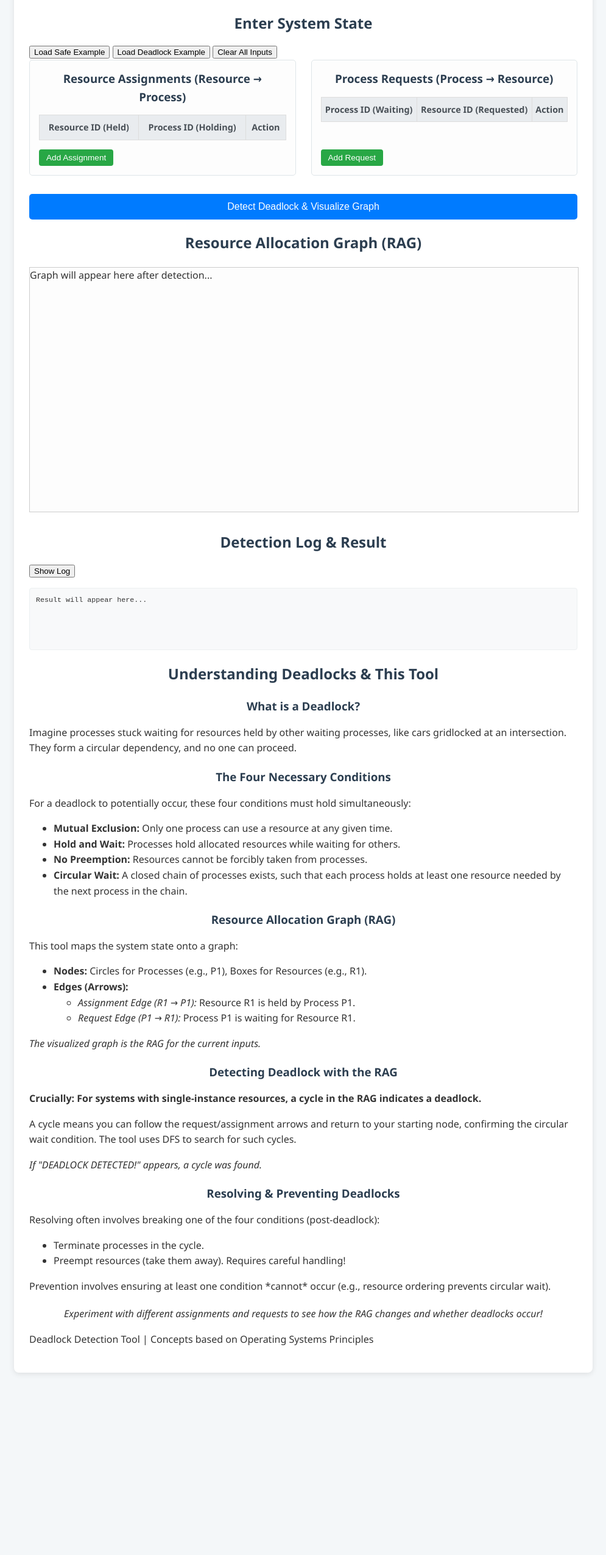
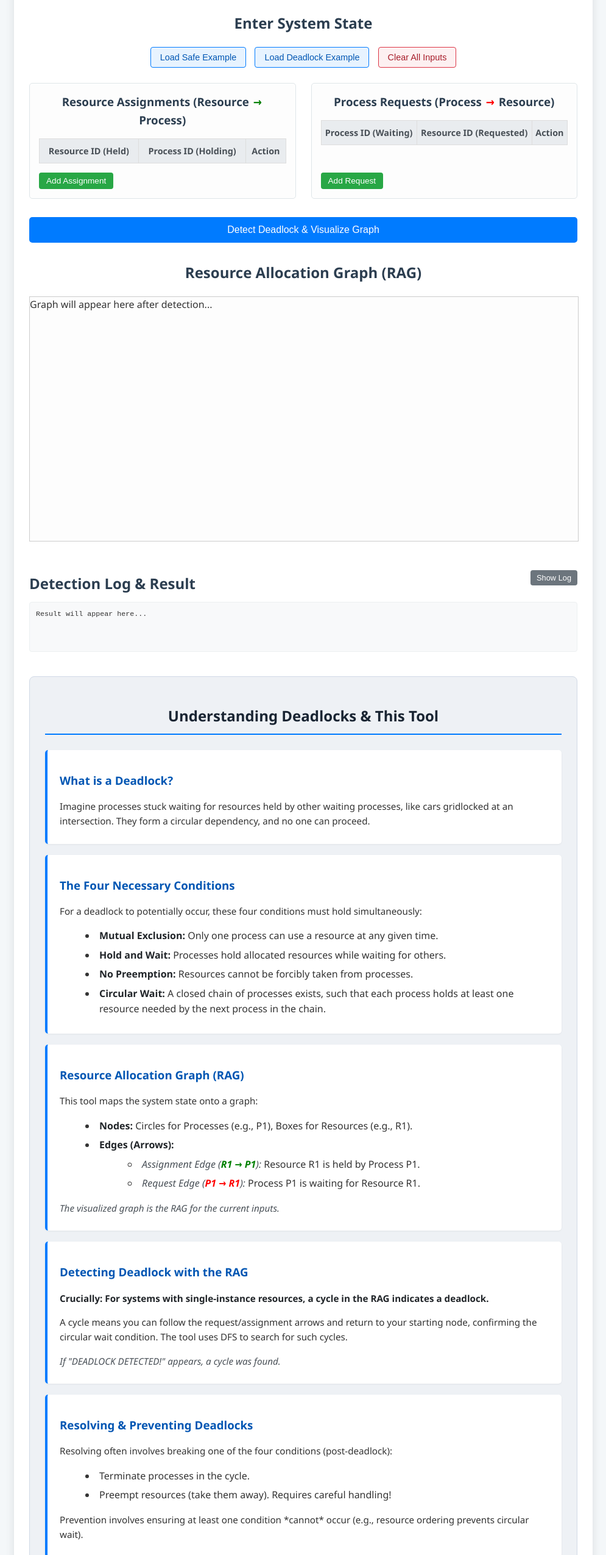
Before and after one commit to touch24/OS-Project, a plain HTML site: page index.html in a window 1280 px wide. Shown: the part 157-2707 px from the top of the page at 61% size, without its empty margins (142-1137 px from the left). Before the commit the page ends 2456 px from the top, so only its background shows below. Drawn offline with nearby package versions, Linux system fonts and the light colour scheme.

Commit message:
Update style.css
Final Touches

```diff
--- a/style.css
+++ b/style.css
@@ -12,7 +12,7 @@ body {
     background-color: #ffffff;
     padding: 25px;
     border-radius: 8px;
-    box-shadow: 0 2px 10px rgba(0, 0, 0, 0.1);
+    box-shadow: 0 2px 15px rgba(0, 0, 0, 0.1);
 }
 
 h1, h2, h3 {
@@ -23,11 +23,51 @@ h1, h2, h3 {
 
 h1 {
     margin-bottom: 25px;
+    color: #0056b3;
 }
 
-.input-section, .action-section, .output-section {
+.input-section h3 .arrow.assign-arrow {
+    color: green; font-weight: bold; display: inline-block; margin: 0 2px;
+}
+.input-section h3 .arrow.request-arrow {
+    color: red; font-weight: bold; display: inline-block; margin: 0 2px;
+}
+
+.input-section, .action-section, .output-section, .graph-section, .educational-section, #resolution-section {
     margin-top: 30px;
 }
+
+.example-loader {
+    text-align: center;
+    margin-bottom: 20px;
+}
+
+/* Restored Button Style for Examples */
+.example-btn {
+    padding: 8px 15px;
+    font-size: 0.9em;
+    cursor: pointer;
+    border: 1px solid #007bff;
+    background-color: #e7f3ff;
+    color: #0056b3;
+    border-radius: 4px;
+    margin: 5px 5px;
+    transition: background-color 0.2s ease;
+}
+.example-btn:hover {
+    background-color: #cce5ff;
+}
+/* Keep Specific style for Clear button */
+.example-btn.clear-btn {
+    border-color: #dc3545;
+    background-color: #fdf0f1;
+    color: #a71d2a;
+}
+.example-btn.clear-btn:hover {
+    background-color: #f8d7da;
+    border-color: #f5c6cb;
+}
+
 
 .input-tables-container {
     display: grid;
@@ -74,6 +114,7 @@ td input[type="text"] {
     border-radius: 4px;
     text-align: center;
     box-sizing: border-box;
+    transition: border-color 0.2s ease, box-shadow 0.2s ease;
 }
 
 td input[type="text"]:focus {
@@ -89,6 +130,7 @@ td input[type="text"]:focus {
     border: none;
     border-radius: 4px;
     margin-top: auto;
+    transition: background-color 0.2s ease;
 }
 
 .add-row-btn {
@@ -120,14 +162,41 @@ td input[type="text"]:focus {
     cursor: pointer;
     transition: background-color 0.2s ease;
 }
-
 #detect-btn:hover {
     background-color: #0056b3;
 }
+#detect-btn:active {
+     background-color: #004085;
+}
 
+.output-header {
+    display: flex;
+    justify-content: space-between;
+    align-items: center;
+    margin-bottom: 10px;
+}
+.output-header h2 {
+    margin-bottom: 0;
+    text-align: left;
+}
 
-#log, #output {
-    margin-top: 15px;
+.utility-btn {
+    padding: 5px 10px;
+    font-size: 0.8em;
+    cursor: pointer;
+    background-color: #6c757d;
+    color: white;
+    border: none;
+    border-radius: 4px;
+    transition: background-color 0.2s ease;
+}
+.utility-btn:hover {
+    background-color: #5a6268;
+}
+
+#log {
+    display: none;
+    margin-top: 0;
     padding: 10px;
     border: 1px solid #ecf0f1;
     background-color: #f8f9fa;
@@ -136,6 +205,131 @@ td input[type="text"]:focus {
     font-family: monospace;
     font-size: 0.9em;
     white-space: pre-wrap;
+    word-wrap: break-word;
     overflow-y: auto;
     max-height: 300px;
+    margin-bottom: 15px;
 }
+
+#output {
+    margin-top: 0;
+    padding: 10px;
+    border: 1px solid #ecf0f1;
+    background-color: #f8f9fa;
+    border-radius: 4px;
+    min-height: 60px;
+    font-family: monospace;
+    font-size: 0.9em;
+    white-space: pre-wrap;
+    word-wrap: break-word;
+}
+
+#graph-container {
+    width: 100%;
+    height: 400px;
+    border: 1px solid #ccc;
+    margin-top: 20px;
+    background-color: #fdfdfd;
+}
+
+#output.deadlock {
+    color: #dc3545;
+    font-weight: bold;
+    background-color: #f8d7da;
+    border-color: #f5c6cb;
+}
+#output.no-deadlock {
+    color: #155724;
+    font-weight: bold;
+    background-color: #d4edda;
+    border-color: #c3e6cb;
+}
+
+#resolution-section {
+    display: none;
+    margin-top: 25px;
+    padding: 20px;
+    background-color: #fff8e1;
+    border: 1px solid #ffecb3;
+    border-left: 5px solid #ffc107;
+    border-radius: 5px;
+}
+#resolution-section h2 {
+    text-align: center;
+    color: #bf8f00;
+    margin-bottom: 15px;
+    border-bottom: none;
+}
+#resolution-details {
+    font-family: monospace;
+    font-size: 0.9em;
+    white-space: pre-wrap;
+    word-wrap: break-word;
+    line-height: 1.6;
+    color: #5c4b00;
+}
+
+.educational-section {
+    margin-top: 40px;
+    padding: 25px;
+    background-color: #eef1f5;
+    border-radius: 8px;
+    border: 1px solid #d1d9e6;
+}
+.educational-section h2 {
+    text-align: center;
+    color: #1a2533;
+    margin-bottom: 25px;
+    border-bottom: 2px solid #007bff;
+    padding-bottom: 10px;
+}
+.educational-section h3 {
+    color: #0056b3;
+    margin-bottom: 10px;
+    margin-top: 20px;
+    text-align: left;
+}
+.educational-section p {
+    line-height: 1.6;
+    margin-bottom: 10px;
+    text-align: left;
+    font-size: 0.95em;
+}
+.educational-section ul {
+    list-style-position: outside;
+    margin-left: 20px;
+    margin-bottom: 12px;
+}
+.educational-section ul li {
+    margin-bottom: 6px;
+    padding-left: 5px;
+}
+.educational-section ul ul {
+    list-style-type: circle;
+    margin-top: 6px;
+    margin-left: 25px;
+}
+.educational-section strong { color: #212529; }
+.educational-section em { color: #495057; }
+.educational-section .edge-style { display: inline-block; }
+.educational-section .edge-style.assign { color: green; font-weight: bold; }
+.educational-section .edge-style.request { color: red; font-weight: bold; font-style: italic; }
+
+.concept-box {
+    background-color: #ffffff;
+    padding: 15px 20px;
+    border-radius: 5px;
+    margin-bottom: 18px;
+    box-shadow: 0 1px 3px rgba(0,0,0,0.06);
+    border-left: 4px solid #007bff;
+}
+.concept-box:last-child { margin-bottom: 0; }
+
+.app-footer {
+    text-align: center;
+    margin-top: 40px;
+    padding-top: 15px;
+    border-top: 1px solid #dfe6e9;
+    font-size: 0.85em;
+    color: #6c757d;
+}
```
